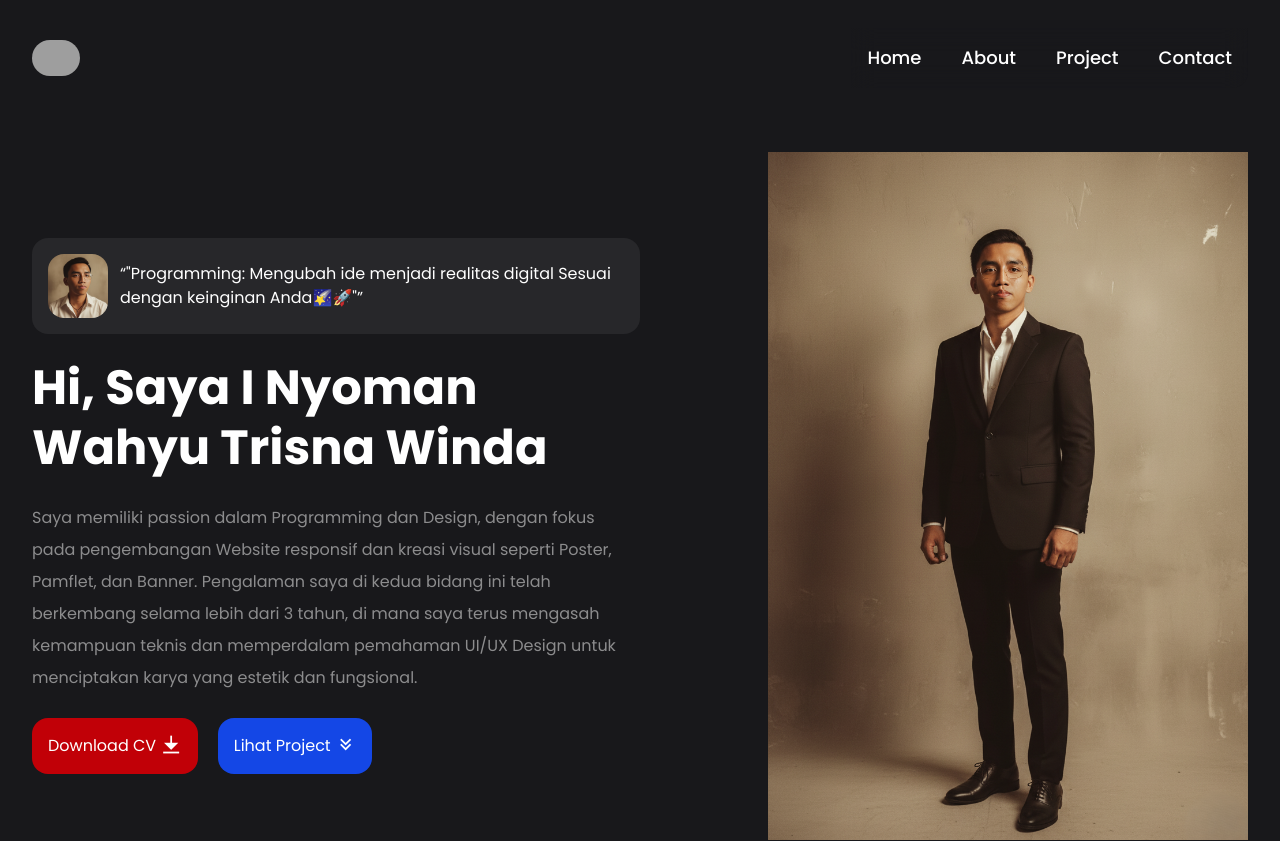
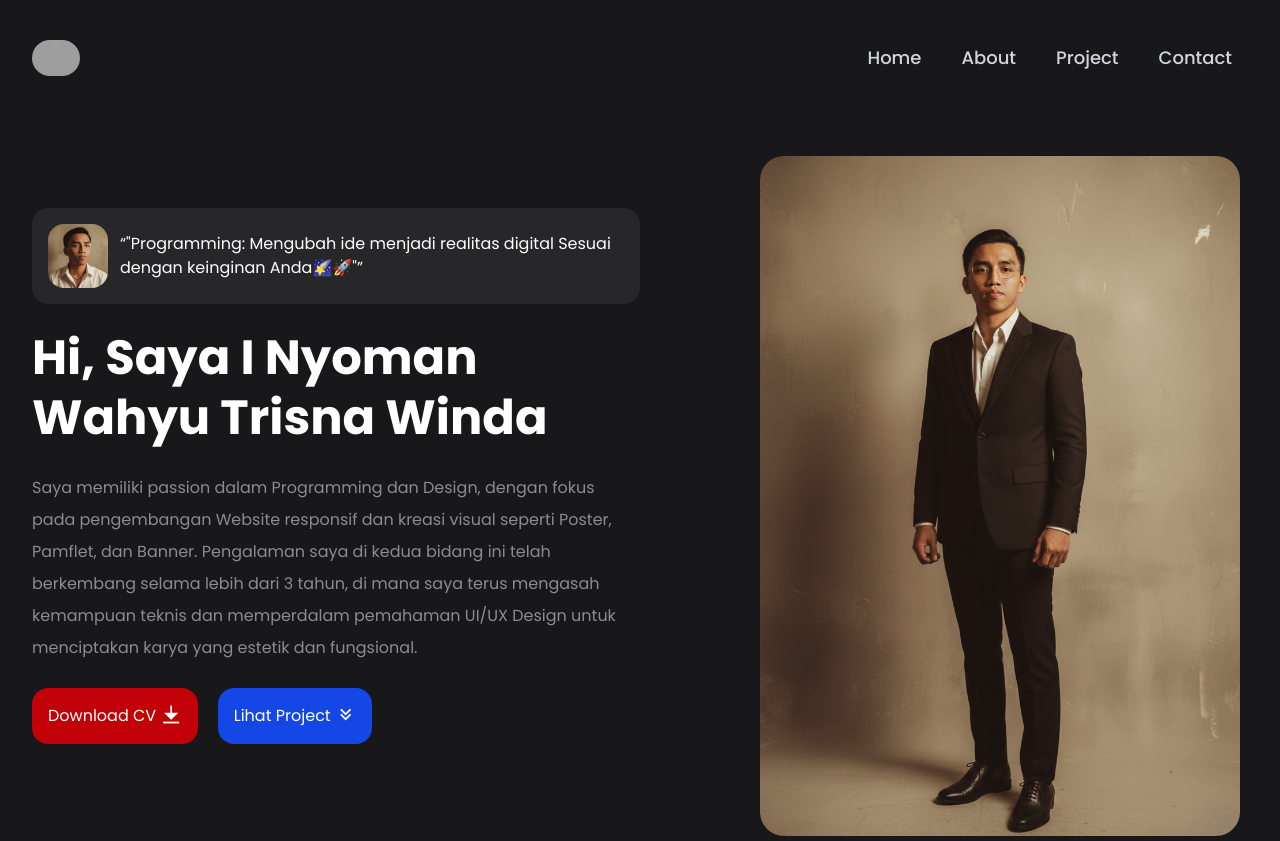
Before and after one commit to NyomanWahyu01/My-Portofolio-React-Vite, a React (Vite) app: page / in a window 1280 px wide. Shown: the top 841 px of the page. Built offline with nearby package versions, Linux system fonts and the light colour scheme; grey boxes are pictures that could not be loaded.

Commit message:
Update Navbar

```diff
--- a/index.html
+++ b/index.html
@@ -2,7 +2,7 @@
 <html lang="en">
   <head>
     <meta charset="UTF-8" />
-    <link rel="icon" type="image/svg+xml" href="/assets/favicon.ico" />
+    <link rel="icon" type="image/svg+xml" href="/assets/favicon.ico"/>
     <meta name="viewport" content="width=device-width, initial-scale=1.0" />
 
     <!-- Font Poppins -->
--- a/src/App.jsx
+++ b/src/App.jsx
@@ -43,8 +43,8 @@ function App() {
           </div>
         </div>
         {/* Image Profile */}
-        <img src={DataImage.profileAbout} alt="Profile About" className="w-120 h-200 md:ml-auto animate__animated animate__fadeInUp animate__delay-4s
-        object-cover rounded-3xl md:-mt-15 -mt-5 py-14" loading="lazy"/>
+        <img src={DataImage.profileAbout} alt="Profile About" className="w-120 h-170 md:ml-30 animate__animated animate__fadeInUp animate__delay-4s
+        object-cover rounded-3xl object-center"loading="lazy"/>
       </div>
       {/* End Hero */}
 
--- a/src/components/Navbar.jsx
+++ b/src/components/Navbar.jsx
@@ -1,6 +1,7 @@
 import { useState, useEffect } from "react";
 const Navbar = () => {
     const [active, setActive] = useState(false);
+    const [activeLink, setActiveLink] = useState("");
 
     useEffect(() => {
         const handleScroll = () => {
@@ -17,10 +18,15 @@ const Navbar = () => {
         };
     }, []);
 
+    const handleLinkClick = (linkName) => {
+        setActiveLink(linkName);
+    };
+
     return (
         <div className="navbar py-7 flex items-center justify-between">
-            <div className="logo">
+            <div className="logo flex items-center gap-2">
                 <img src="/assets/Logo-Nym.png" alt="Logo" className="object-contain rounded-full w-10 md:w-12"/>
+                <h1 className="text-2xl font-bold"></h1>
             </div>
             <ul className={`
                 menu flex items-center sm:gap-10 gap-4
@@ -31,16 +37,72 @@ const Navbar = () => {
                 z-40 ${active ? "top-0 opacity-100" : "-top-10 opacity-0"}
             `}>
                 <li>
-                    <a href="#home" className="sm:text-lg text-base font-medium">Home</a>
+                    <a
+                        href="#home"
+                        onClick={() => handleLinkClick("home")}
+                        className={`sm:text-lg text-base font-medium relative transition-all duration-300 ease-in-out
+                            ${activeLink === "home"
+                                ? "text-blue-600 font-semibold"
+                                : "text-gray-300 hover:text-blue-500"
+                            }
+                        `}
+                    >
+                        Home
+                        <span className={`absolute bottom-0 left-0 w-full h-0.5 bg-blue-600 transition-all duration-300 ease-in-out
+                            ${activeLink === "home" ? "opacity-100 scale-x-100" : "opacity-0 scale-x-0"}
+                        `}></span>
+                    </a>
                 </li>
                 <li>
-                    <a href="#about" className="sm:text-lg text-base font-medium">About</a>
+                    <a
+                        href="#about"
+                        onClick={() => handleLinkClick("about")}
+                        className={`sm:text-lg text-base font-medium relative transition-all duration-300 ease-in-out
+                            ${activeLink === "about"
+                                ? "text-blue-600 font-semibold"
+                                : "text-gray-300 hover:text-blue-500"
+                            }
+                        `}
+                    >
+                        About
+                        <span className={`absolute bottom-0 left-0 w-full h-0.5 bg-blue-600 transition-all duration-300 ease-in-out
+                            ${activeLink === "about" ? "opacity-100 scale-x-100" : "opacity-0 scale-x-0"}
+                        `}></span>
+                    </a>
                 </li>
                 <li>
-                    <a href="#project" className="sm:text-lg text-base font-medium">Project</a>
+                    <a
+                        href="#project"
+                        onClick={() => handleLinkClick("project")}
+                        className={`sm:text-lg text-base font-medium relative transition-all duration-300 ease-in-out
+                            ${activeLink === "project"
+                                ? "text-blue-600 font-semibold"
+                                : "text-gray-300 hover:text-blue-500"
+                            }
+                        `}
+                    >
+                        Project
+                        <span className={`absolute bottom-0 left-0 w-full h-0.5 bg-blue-600 transition-all duration-300 ease-in-out
+                            ${activeLink === "project" ? "opacity-100 scale-x-100" : "opacity-0 scale-x-0"}
+                        `}></span>
+                    </a>
                 </li>
                 <li>
-                    <a href="#contact" className="sm:text-lg text-base font-medium">Contact</a>
+                    <a
+                        href="#contact"
+                        onClick={() => handleLinkClick("contact")}
+                        className={`sm:text-lg text-base font-medium relative transition-all duration-300 ease-in-out
+                            ${activeLink === "contact"
+                                ? "text-blue-600 font-semibold"
+                                : "text-gray-300 hover:text-blue-500"
+                            }
+                        `}
+                    >
+                        Contact
+                        <span className={`absolute bottom-0 left-0 w-full h-0.5 bg-blue-600 transition-all duration-300 ease-in-out
+                            ${activeLink === "contact" ? "opacity-100 scale-x-100" : "opacity-0 scale-x-0"}
+                        `}></span>
+                    </a>
                 </li>
             </ul>
         </div>
```
